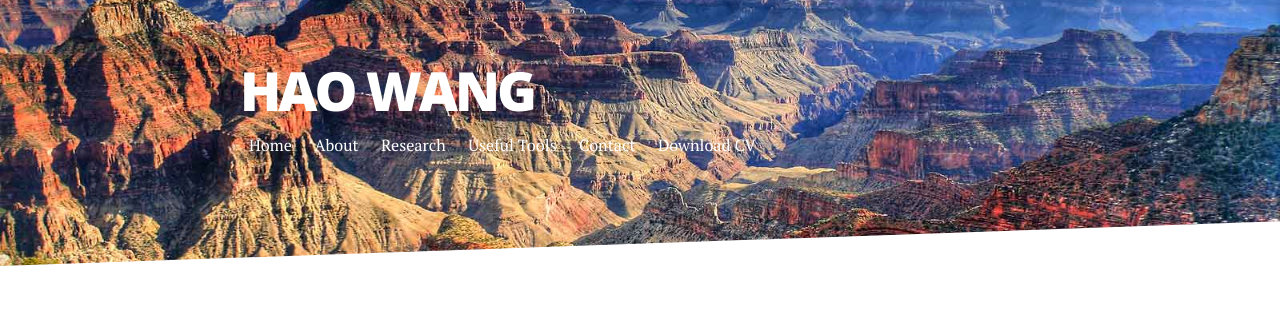
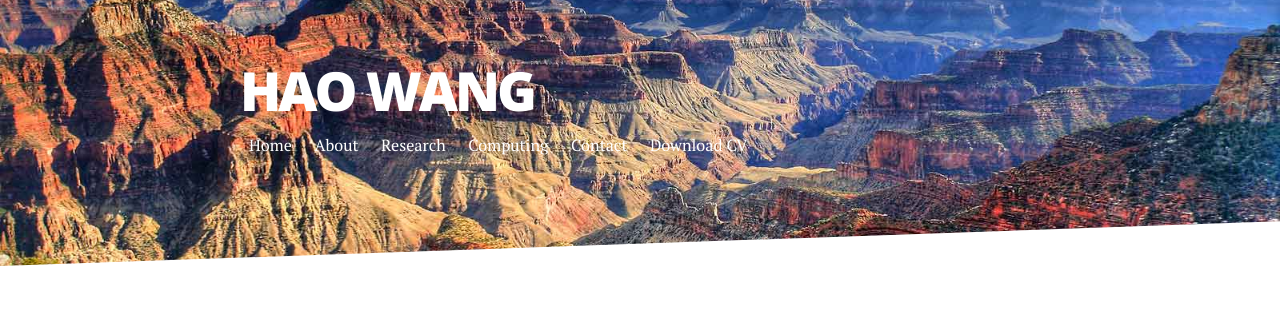
Before and after one commit to haowang666/haowang666.github.io, a Jekyll site: the page built from index.html, in a window 1280 px wide. Shown: the top 310 px of the page. Built offline with Jekyll 4.4.1, drawn with Linux system fonts in a browser that asks for light colours; nearby versions of some CDN libraries; the list of posts is cut into pages by our own code.

Commit message:
Update _config.yml

```diff
--- a/_config.yml
+++ b/_config.yml
@@ -18,7 +18,7 @@ navigation:
    url: /about
  - title: Research
    url: /research
- - title: Useful Tools
+ - title: Computing
    url: /tools
  - title: Contact
    url: /contact
```
